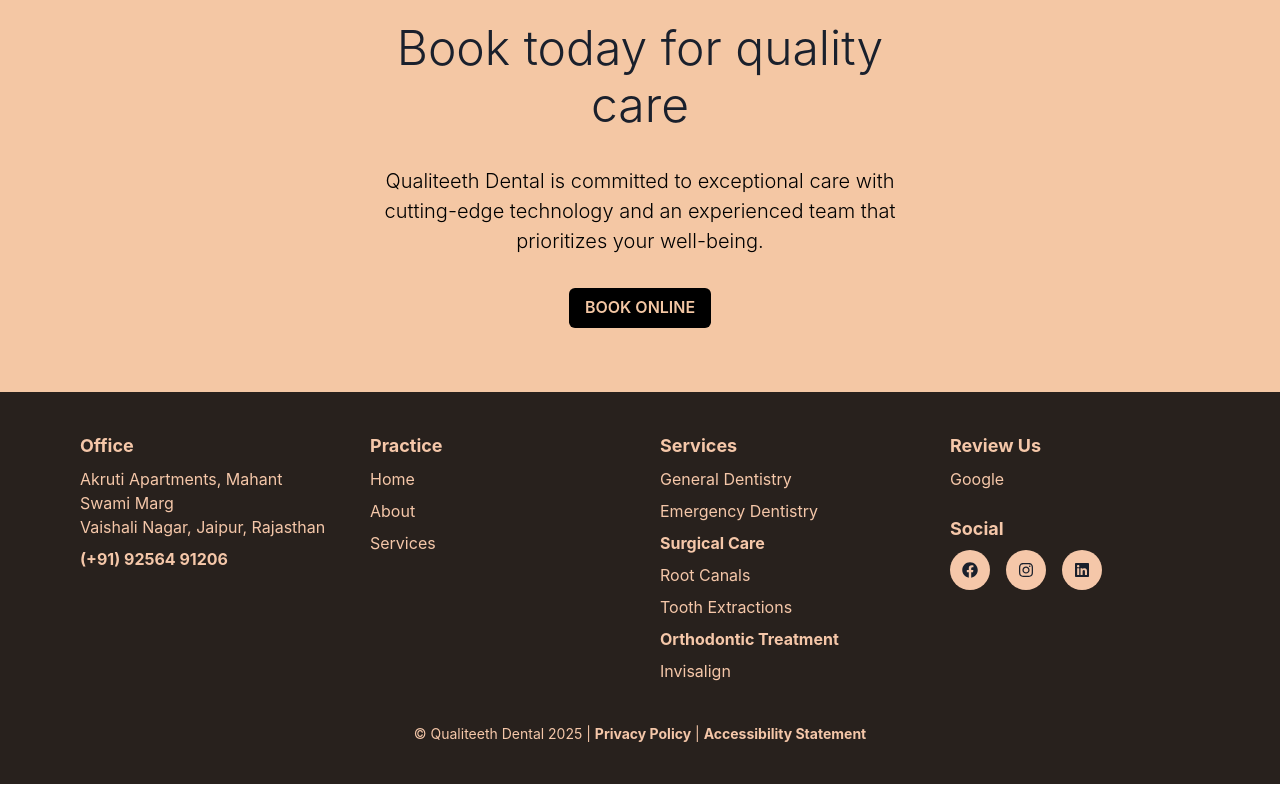
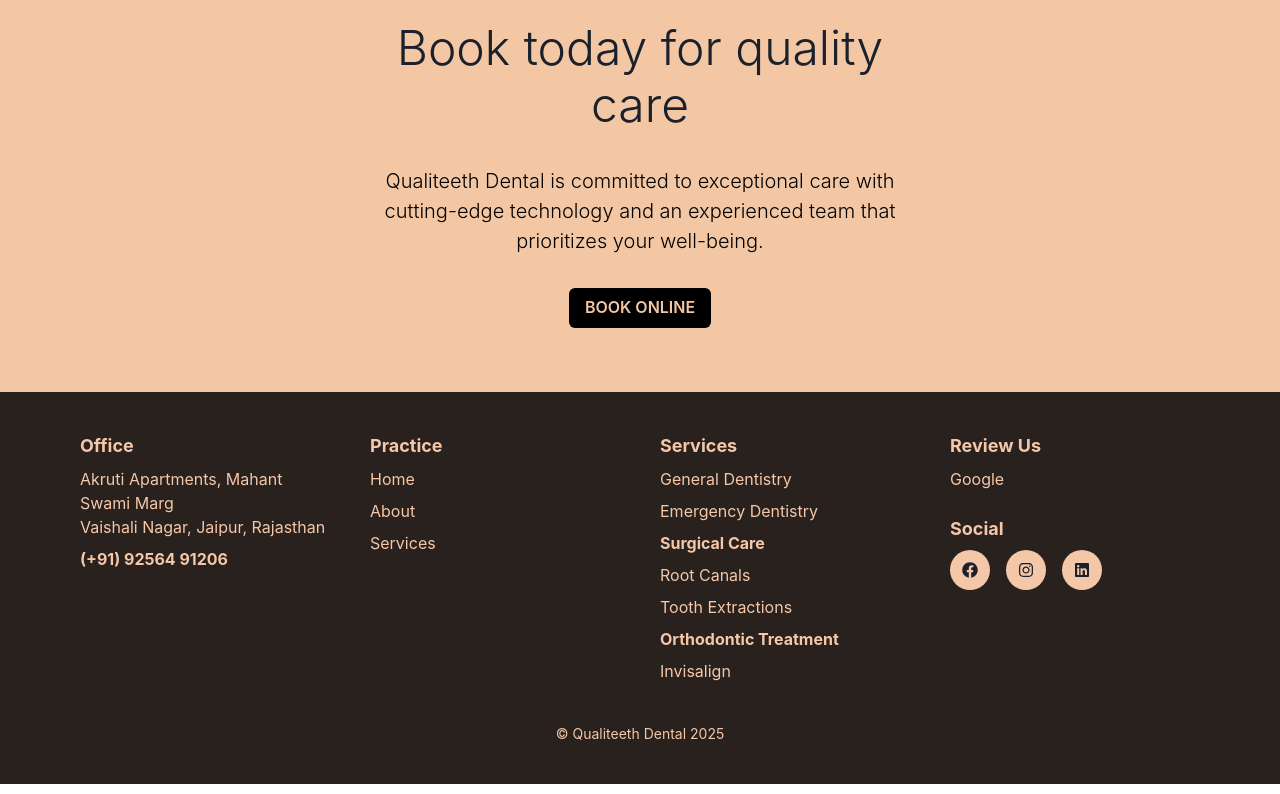
Before and after one commit to ShlokSarda/dentist, a React (Create React App) app: page / in a window 1280 px wide. Shown: the part 4250-5044 px from the top of the page. Built offline with nearby package versions, Linux system fonts and the light colour scheme.

Commit message:
Add files via upload

```diff
--- a/src/components/Footer.js
+++ b/src/components/Footer.js
@@ -99,7 +99,7 @@
                 bg="#F5C7A9"
                 borderRadius="full"
                 as="a"
-                href="#"
+                href="https://my.linkedin.com/company/qualiteeth?trk=ppro_cprof"
                 aria-label="LinkedIn"
                 icon={<FaLinkedin />}
               />
@@ -109,11 +109,7 @@
 
         {/* Bottom Footer Section */}
         <Box textAlign="center" mt={10}>
-          <Text fontSize="sm">
-            © Qualiteeth Dental 2025 |{" "}
-            <Link fontWeight="bold">Privacy Policy</Link> |{" "}
-            <Link fontWeight="bold">Accessibility Statement</Link>
-          </Text>
+          <Text fontSize="sm">© Qualiteeth Dental 2025 </Text>
         </Box>
       </Container>
     </Box>
```
